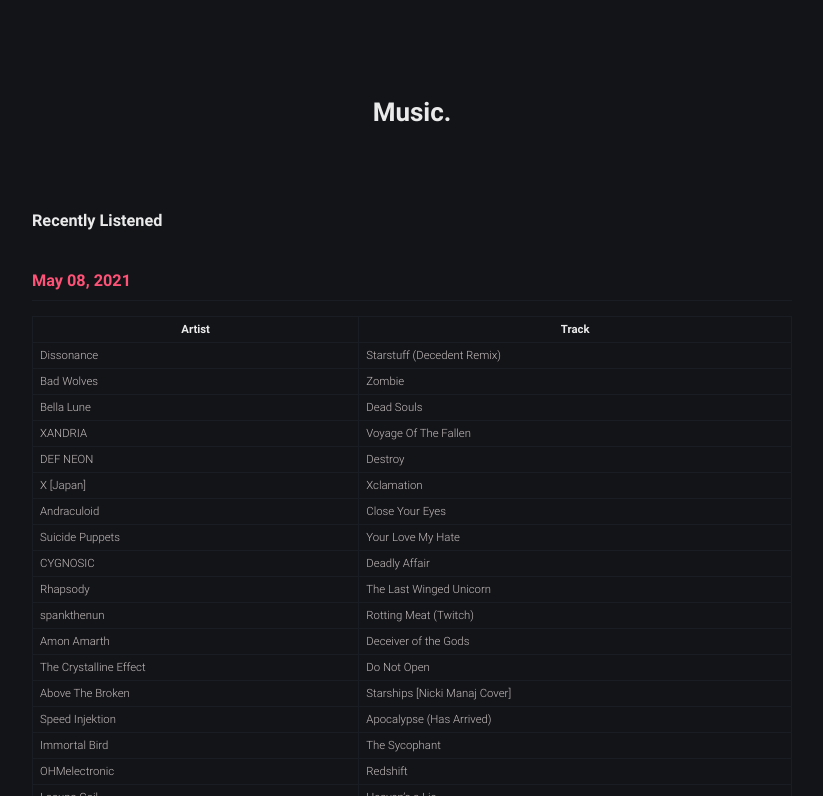
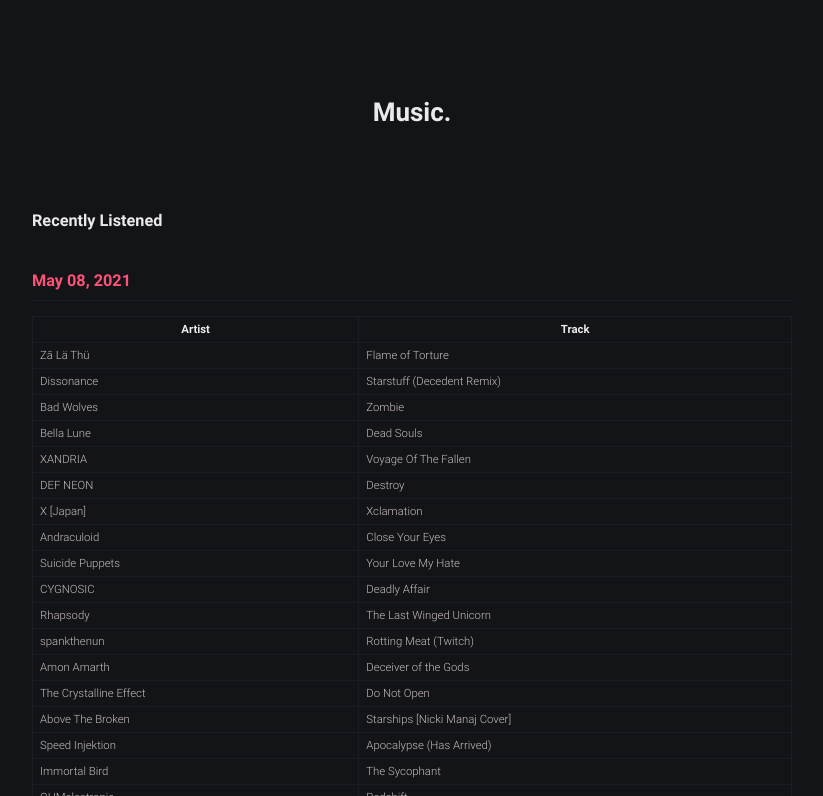
Before and after one commit to robert-marshall/xyz, a Jekyll site: the page built from music.md, in a window 1280 px wide and 900 px high, cut to the strip 104-900 px from the top of the window. Shown: the whole strip, without its empty margins (228-1051 px from the left). Built offline with Jekyll 4.4.1, drawn with Linux system fonts in a browser that asks for light colours.

Commit message:
more debug... who overwrote!

```diff
--- a/music.md
+++ b/music.md
@@ -11,6 +11,7 @@
 
 | Artist | Track |
 |--------|-------|
+Zā Lä Thü | Flame of Torture
 Dissonance | Starstuff (Decedent Remix)
 Bad Wolves | Zombie
 Bella Lune | Dead Souls
```
